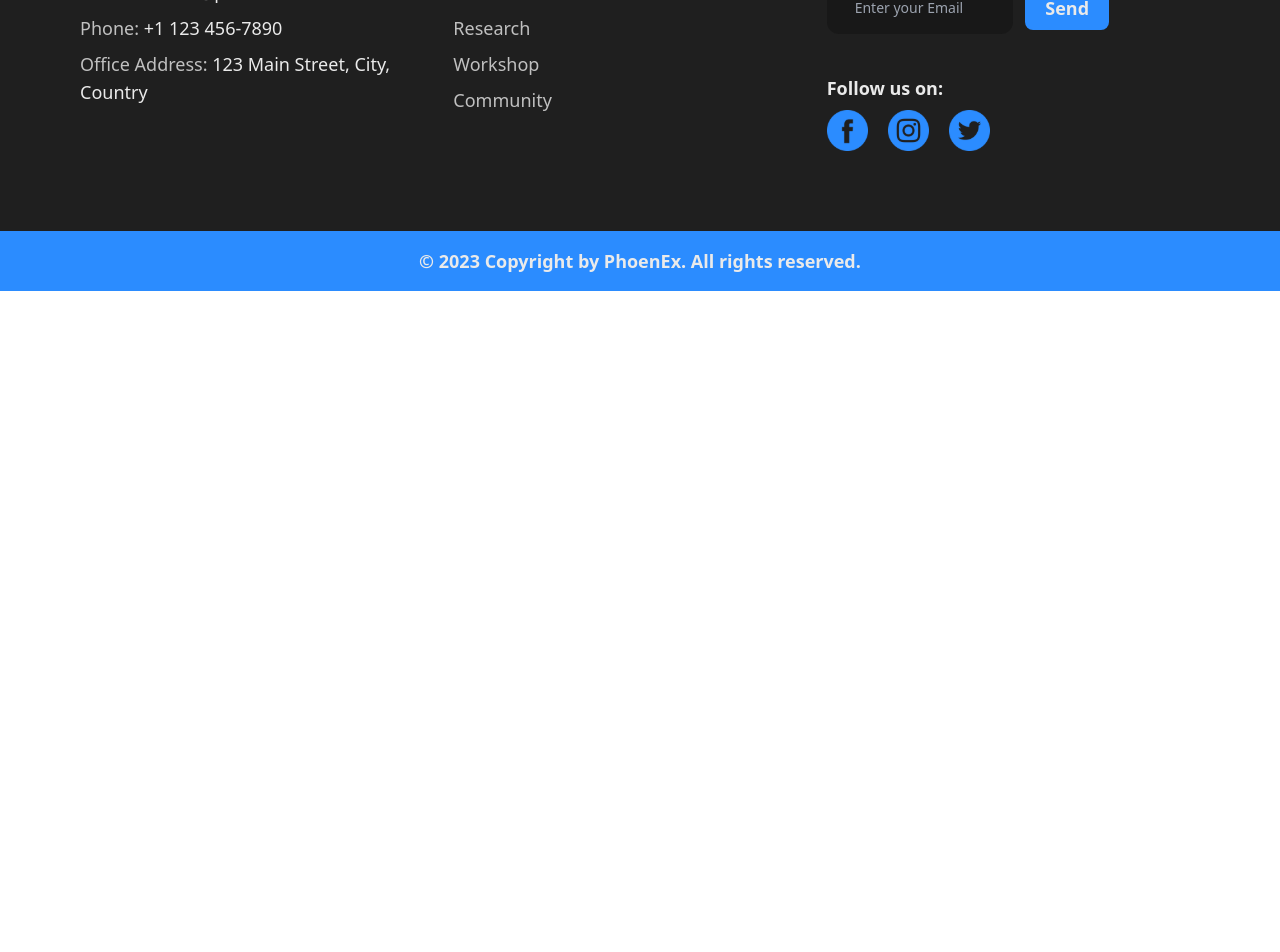
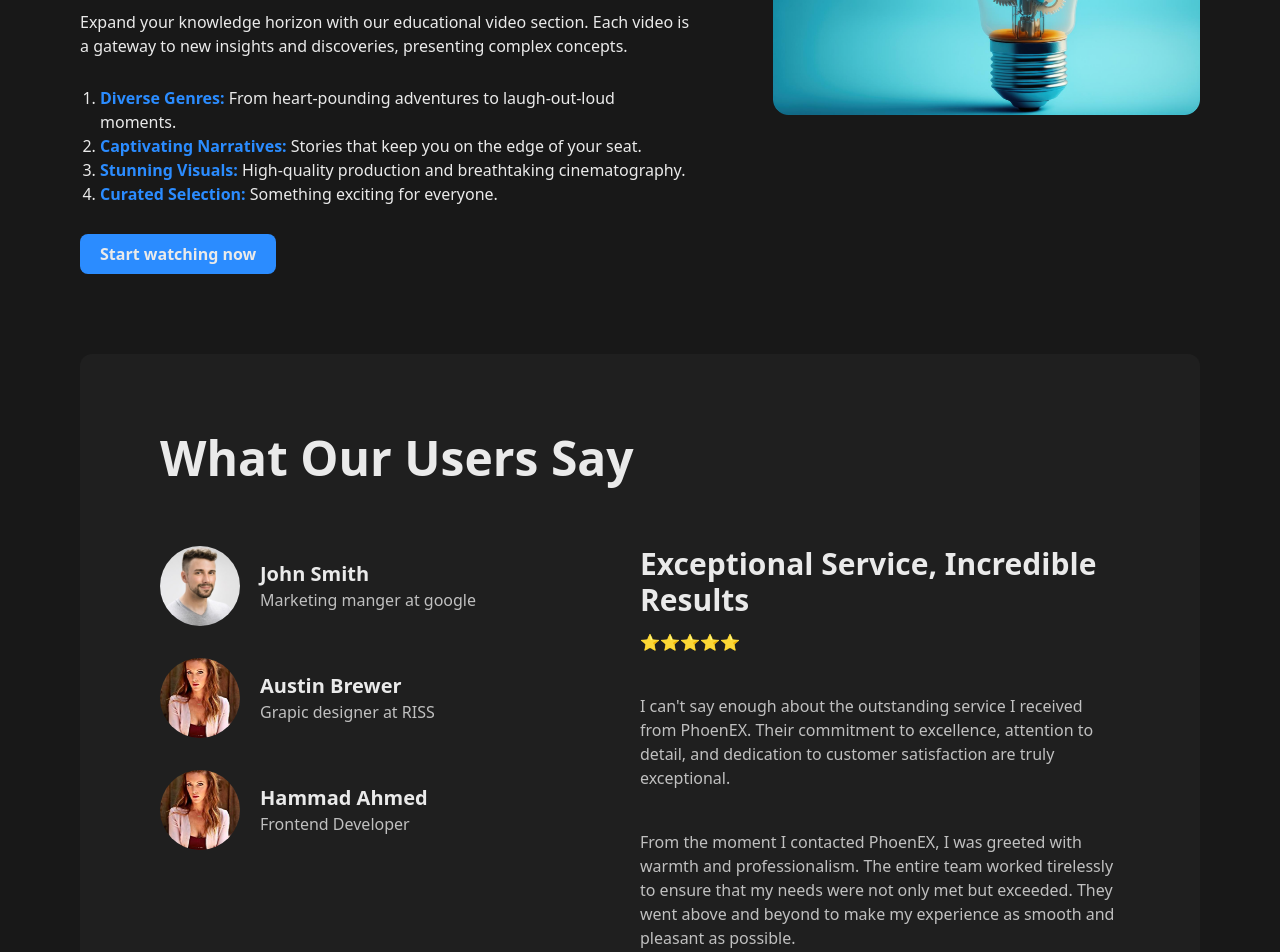
Before and after one commit to masudpro121/phoenex-official-website, a Next.js app: page / in a window 1280 px wide. Shown: the part 5380-6332 px from the top of the page. Before the commit the page ends 5671 px from the top, so only its background shows below. Built offline with nearby package versions, Linux system fonts and the light colour scheme.

Commit message:
homepage done

```diff
--- /dev/null
+++ b/src/components/Homepage/HomeExplore2.jsx
@@ -0,0 +1,26 @@
+import React from 'react'
+import Explore2Img from "@/images/home/explore2.png"
+import Image from "next/image"
+
+const HomeExplore2 = () => {
+  return (
+    <div className="m-20 flex gap-20">
+      <div className="space-y-7">
+        <h1>Explore the Excitement</h1>
+        <p className="pt-5">Expand your knowledge horizon with our educational video section. Each video is a gateway to new insights and discoveries, presenting complex concepts.</p>
+        <ol className="list-decimal ml-5">
+          <li><span className="font-semibold text-cblue">Diverse Genres:</span> From heart-pounding adventures to laugh-out-loud moments.</li>
+          <li><span className="font-semibold text-cblue">Captivating Narratives:</span> Stories that keep you on the edge of your seat.</li>
+          <li><span className="font-semibold text-cblue">Stunning Visuals: </span> High-quality production and breathtaking cinematography.</li>
+          <li><span className="font-semibold text-cblue">Curated Selection: </span> Something exciting for everyone.</li>
+        </ol>
+        <button className="blue-btn">Start watching now</button>
+      </div>
+      <div>
+        <Image src={Explore2Img} />
+      </div>
+    </div>
+  )
+}
+
+export default HomeExplore2
--- /dev/null
+++ b/src/components/Homepage/HomeSay.jsx
@@ -0,0 +1,59 @@
+import React from 'react'
+import User1 from "@/images/home/user_1.svg"
+import User2 from "@/images/home/user_2.svg"
+import User3 from "@/images/home/user_3.svg"
+import Image from "next/image"
+const HomeSay = () => {
+  const users = [
+    {
+      name: 'John Smith',
+      title: 'Marketing manger at google',
+      img: User1
+    },
+    {
+      name: 'Austin Brewer',
+      title: 'Grapic designer at RISS',
+      img: User2
+    },
+    {
+      name: 'Hammad Ahmed',
+      title: 'Frontend Developer',
+      img: User2
+    },
+  ]
+  return (
+    <div className="m-20 bg-cgray p-20 rounded-xl">
+      <h2 className="text-5xl font-bold">What Our Users Say</h2>
+      <div className="flex mt-16">
+        <div className="w-full space-y-8">
+          {
+            users.map((user, i)=>{
+              return (
+                <div className="flex gap-5 items-center">
+                  <div>
+                    <Image className="w-20" src={user.img} />
+                  </div>
+                  <div>
+                    <p className="text-xl font-semibold">{user.name}</p>
+                    <p className="text-clightGray">{user.title}</p>
+                  </div>
+                </div>
+              )
+            })
+          }
+        </div>
+        <div className="w-full space-y-10">
+          <div >
+            <p className="text-3xl font-bold">Exceptional Service, Incredible Results</p>
+            <p className="mt-3">⭐⭐⭐⭐⭐</p>
+          </div>
+          <p className="text-clightGray">I can't say enough about the outstanding service I received from PhoenEX. Their commitment to excellence, attention to detail, and dedication to customer satisfaction are truly exceptional.</p>
+          <p className="text-clightGray">From the moment I contacted PhoenEX, I was greeted with warmth and professionalism. The entire team worked tirelessly to ensure that my needs were not only met but exceeded. They went above and beyond to make my experience as smooth and pleasant as possible.</p>
+        </div>
+
+      </div>
+    </div>
+  )
+}
+
+export default HomeSay
--- a/src/pages/index.jsx
+++ b/src/pages/index.jsx
@@ -7,6 +7,8 @@ import HomeExplore from "@/components/Homepage/HomeExplore"
 import Wave from "@/components/Common/Wave"
 import HomeEdu from "@/components/Homepage/HomeEdu"
 import HomeFundraising from "@/components/Homepage/HomeFundraising"
+import HomeExplore2 from "@/components/Homepage/HomeExplore2"
+import HomeSay from "@/components/Homepage/HomeSay"
 
 const inter = Inter({ subsets: ['latin'] })
 
@@ -19,6 +21,8 @@ export default function Home() {
         <Wave />
         <HomeEdu />
         <HomeFundraising />
+        <HomeExplore2 />
+        <HomeSay />
       </div>
   )
 }
```
Also changed, not shown: src/images/home/explore2.png.
